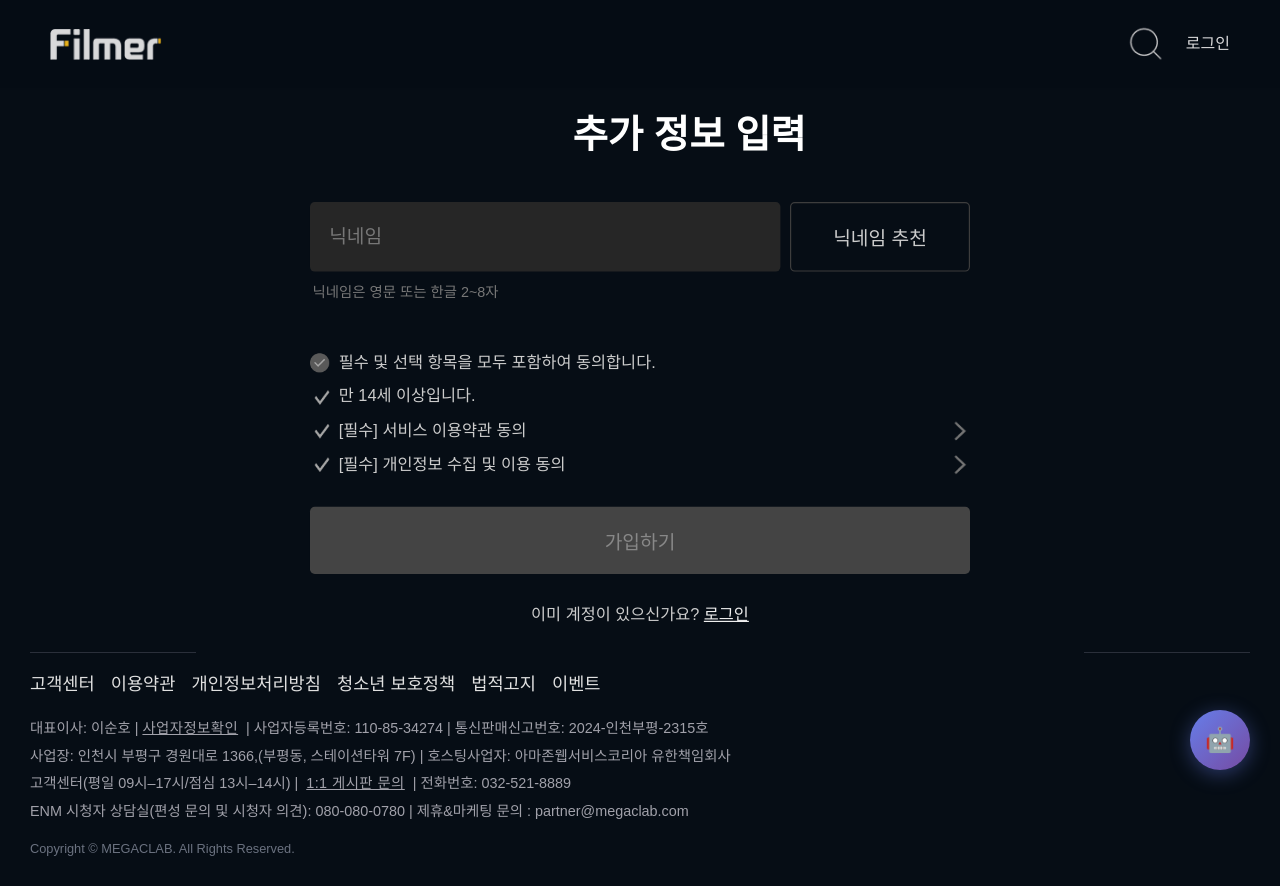
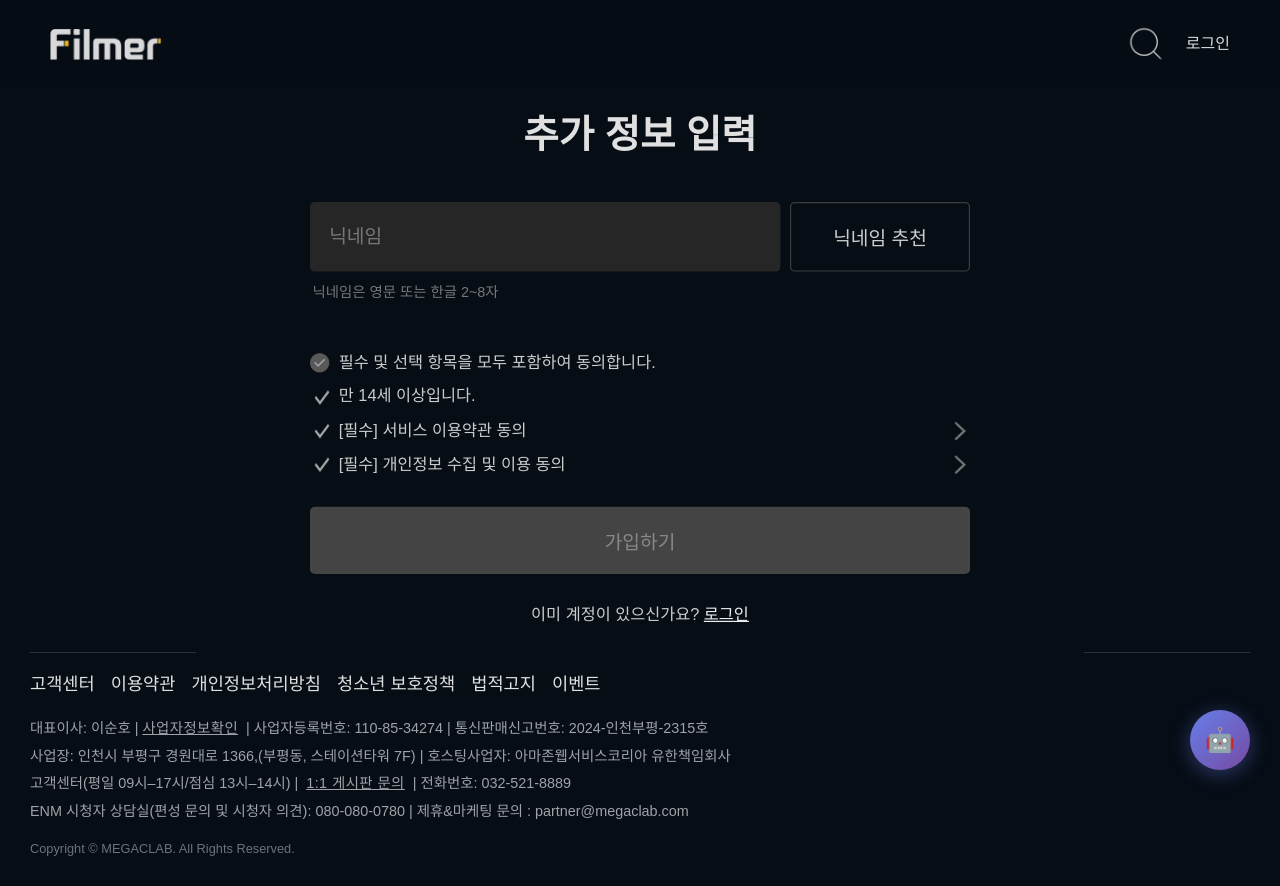
Before and after one commit to gangseunghyun/movie-project, a React (Create React App) app in the folder frontend2/: page /social-join in a window 1280 px wide. Built offline with nearby package versions, Linux system fonts and the light colour scheme; no server answers.

Commit message:
가운데 정렬

```diff
--- a/frontend2/src/components/LoginPage/SocialJoinComplete.jsx
+++ b/frontend2/src/components/LoginPage/SocialJoinComplete.jsx
@@ -139,8 +139,7 @@ export default function FilmerExtraInfoPage() {
 
   return (
     <div className={styles.outer}>
-      <h2 className={styles.title}>추가 정보 입력</h2>
-
+      <h3 className={styles.title}>추가 정보 입력</h3>
       <div className={styles.inputGroup}>
         <div className={styles.inputGroupRow}>
           <input
```
